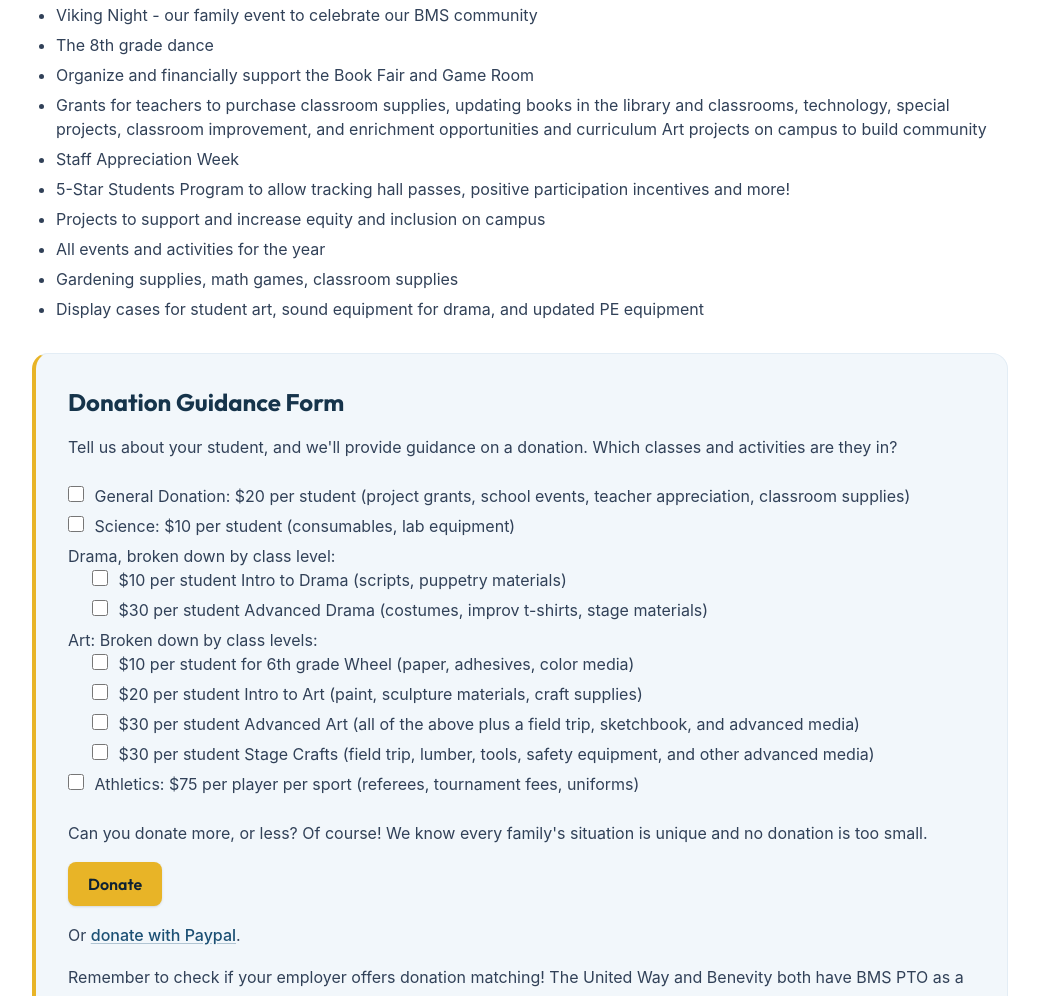
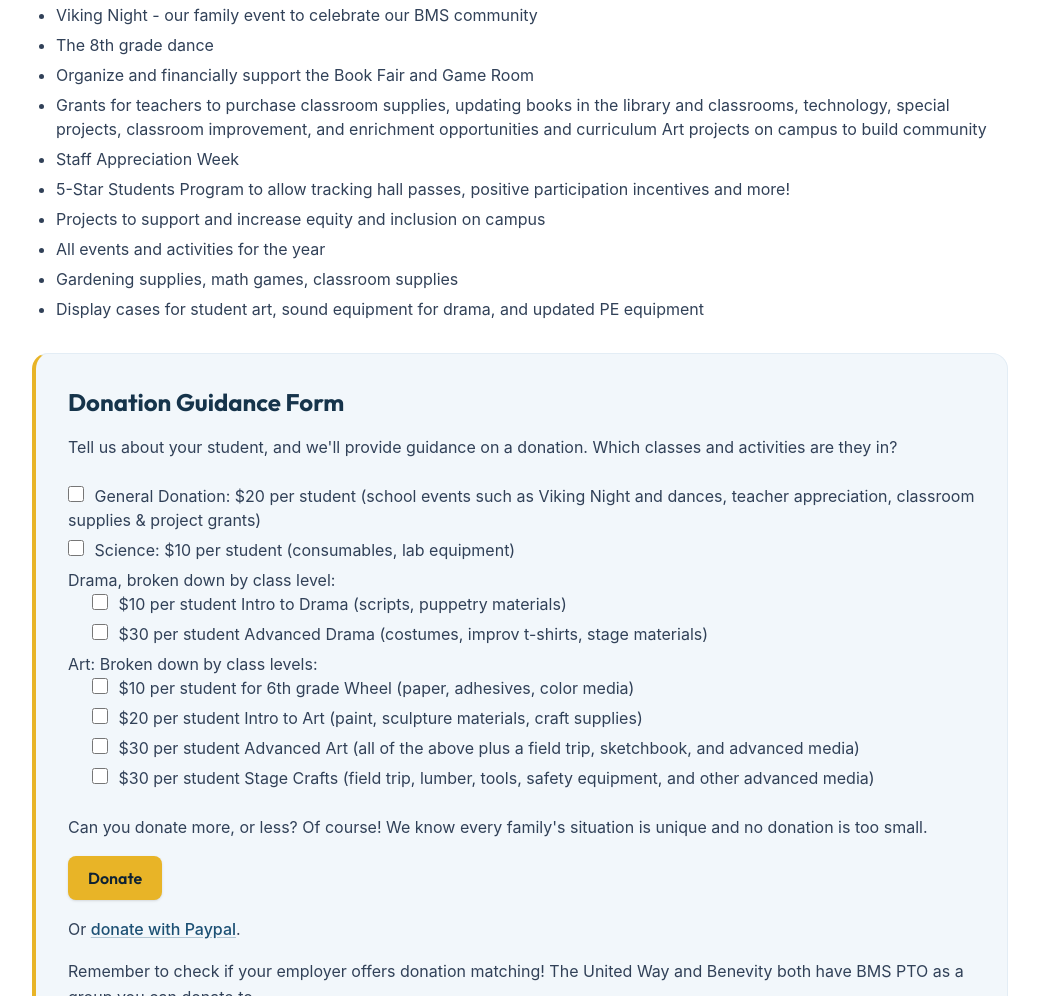
Before and after one commit to mattdeclaire/bmspto, an Astro site: page /donate in a window 1280 px wide. Shown: the part 381-1377 px from the top of the page, without its empty margins (120-1159 px from the left). Built offline with nearby package versions, Linux system fonts and the light colour scheme; Astro itself is replaced by a stand-in of ours.

Commit message:
donation tweaks, copy, remove athletics

```diff
--- a/src/pages/donate.astro
+++ b/src/pages/donate.astro
@@ -29,7 +29,7 @@ import PageLayout from "@layouts/PageLayout.astro";
                 <li>
                     <label>
                         <input type="checkbox" value="20" />
-                        General Donation: $20 per student (project grants, school events, teacher appreciation, classroom supplies)
+                        General Donation: $20 per student (school events such as Viking Night and dances, teacher appreciation, classroom supplies & project grants)
                     </label>
                 </li>
 
@@ -87,13 +87,6 @@ import PageLayout from "@layouts/PageLayout.astro";
                         </li>
                     </ul>
                 </li>
-
-                <li>
-                    <label>
-                        <input type="checkbox" value="75" />
-                        Athletics: $75 per player per sport (referees, tournament fees, uniforms)
-                    </label>
-                </li>
             </ul>
 
             <p>Can you donate more, or less? Of course! We know every family's situation is unique and no donation is too small.</p>
```
